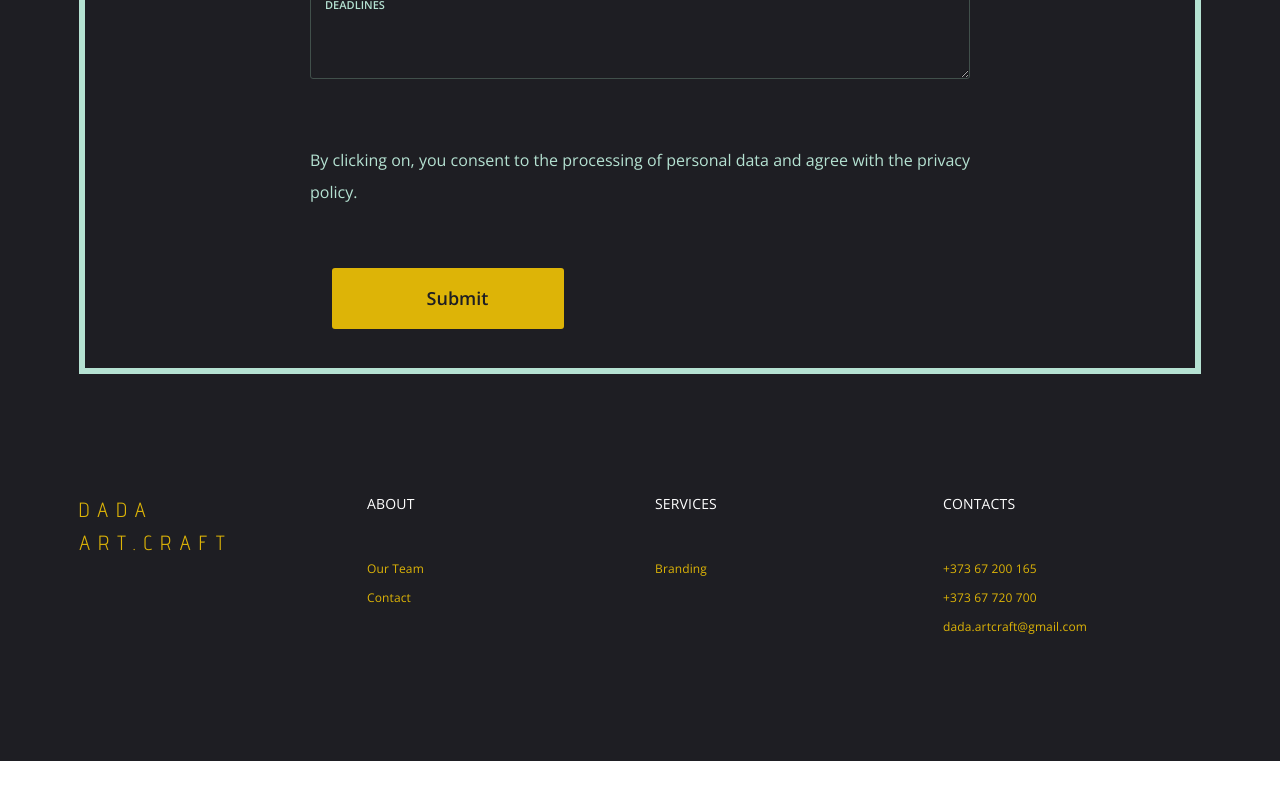
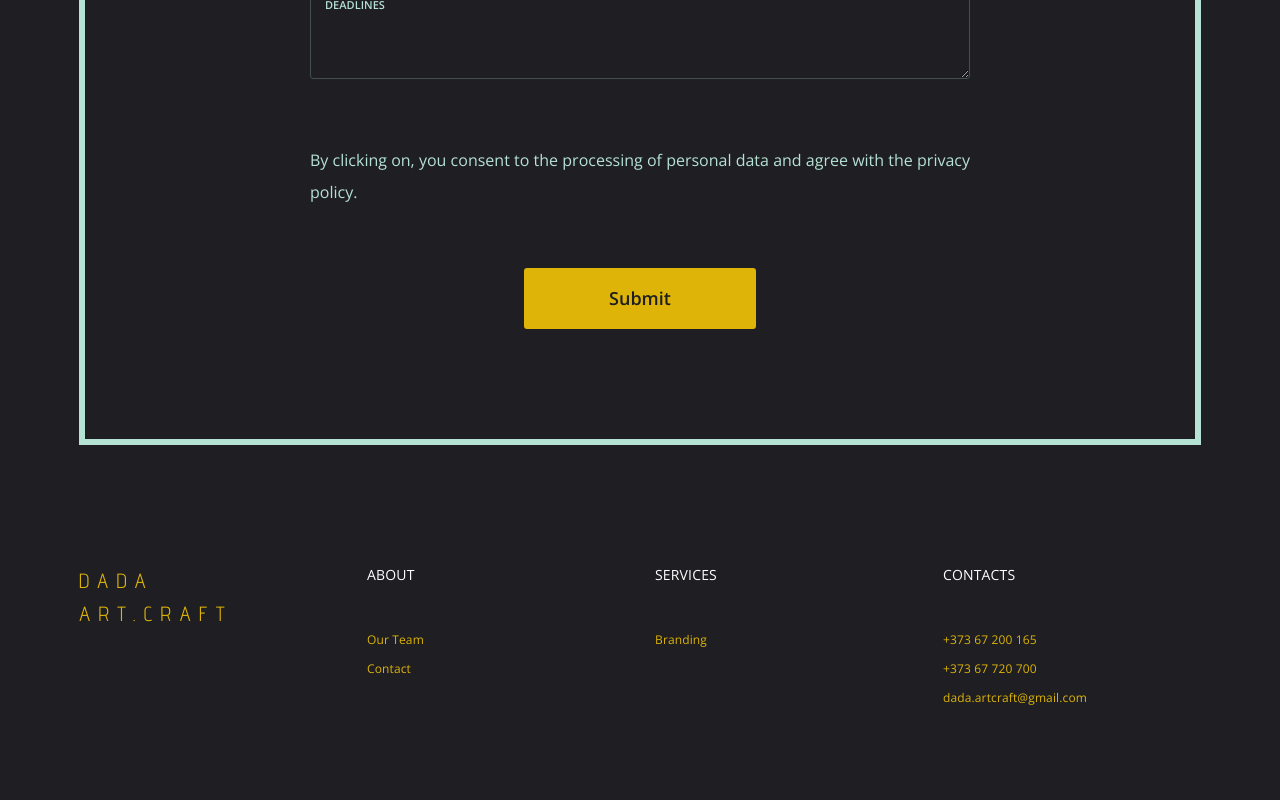
Before and after one commit to Lyyov/dada.artcraft, a React (Create React App) app: page /brief in a window 1280 px wide. Shown: the part 964-1764 px from the top of the page. Before the commit the page ends 1725 px from the top, so only its background shows below. Built offline with nearby package versions, Linux system fonts and the light colour scheme.

Commit message:
Small imprements

```diff
--- a/src/components/pages/Contacts/Brief.js
+++ b/src/components/pages/Contacts/Brief.js
@@ -210,7 +210,7 @@ const Brief = () => {
               agree with the privacy policy.
             </p>
 
-            <div className="col-md-5">
+            <div className="col-12">
               <div className="text-center">
                 <span className="brief__button button" onClick={handleSubmit}>
                   <span>Submit</span>
--- a/src/components/pages/Contacts/Contact.js
+++ b/src/components/pages/Contacts/Contact.js
@@ -189,7 +189,7 @@ const Contact = () => {
               <span>Tel</span>
               <span>
                 <a href="tel:+37367200165">(373) 67-200-165</a> <br />
-                <a href="tel:+37367200165">(373) 67-200-165</a>
+                <a href="tel:+37367720200">(373) 67-720-200</a>
               </span>
             </div>
             <div className="contact__email">
--- a/src/components/pages/Contacts/contact.scss
+++ b/src/components/pages/Contacts/contact.scss
@@ -126,6 +126,7 @@
 
   &__button {
     margin-bottom: 10px;
+    padding-left: 30px;
   }
 
   .input-container {
--- a/src/style/style.scss
+++ b/src/style/style.scss
@@ -261,4 +261,8 @@ input[type="submit"] {
   text-transform: uppercase;
   height: 54px;
   width: 169px;
+
+  &:hover {
+    color: $color_hover;
+  }
 }
```
